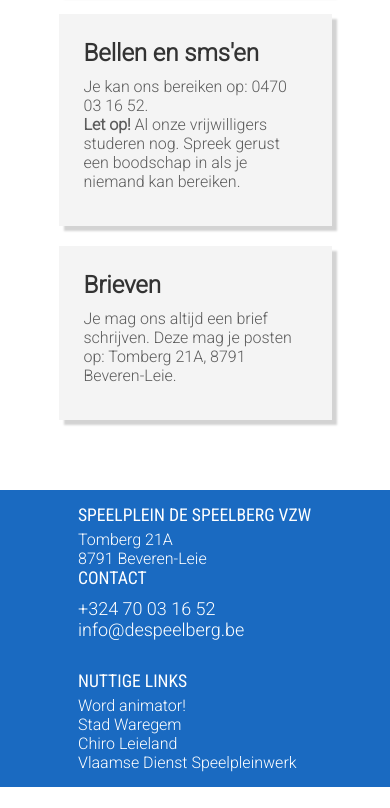
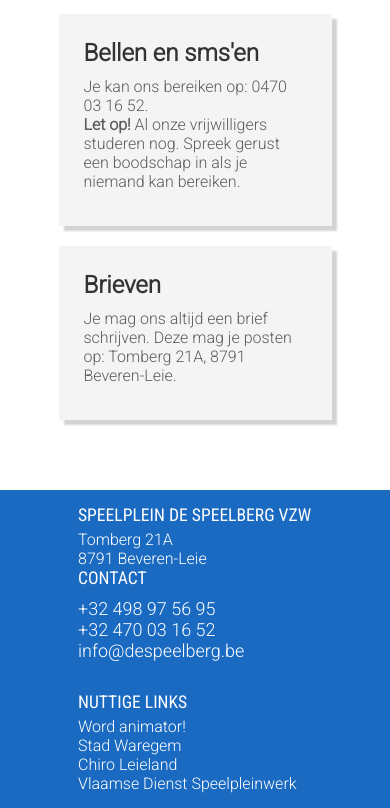
Before and after one commit to despeelberg/despeelberg-be, a Vue app: page / in a window 390 px wide. Shown: the part 2853-3661 px from the top of the page. Before the commit the page ends 3640 px from the top, so only its background shows below. Built offline with nearby package versions, Linux system fonts and the light colour scheme.

Commit message:
Added new phone number in footer

```diff
--- a/src/components/Footer.vue
+++ b/src/components/Footer.vue
@@ -13,7 +13,8 @@
     <div class="column">
         <h4>CONTACT</h4>
         <p>
-            <a href="tel:+32470031652" class="link">+324 70 03 16 52</a>
+            <a href="tel:+32498975695" class="link">+32 498 97 56 95</a>
+            <a href="tel:+32470031652" class="link">+32 470 03 16 52</a>
             <a href="mailto:info@despeelberg.be" class="link">info@despeelberg.be</a>
             <br>
 <!--             <a href="https://www.messenger.com/t/despeelbergvzw" class="link" target="_blank">Facebook</a>
```
Also changed, not shown: 2 other files (tests, documents, lock files or other folders).
